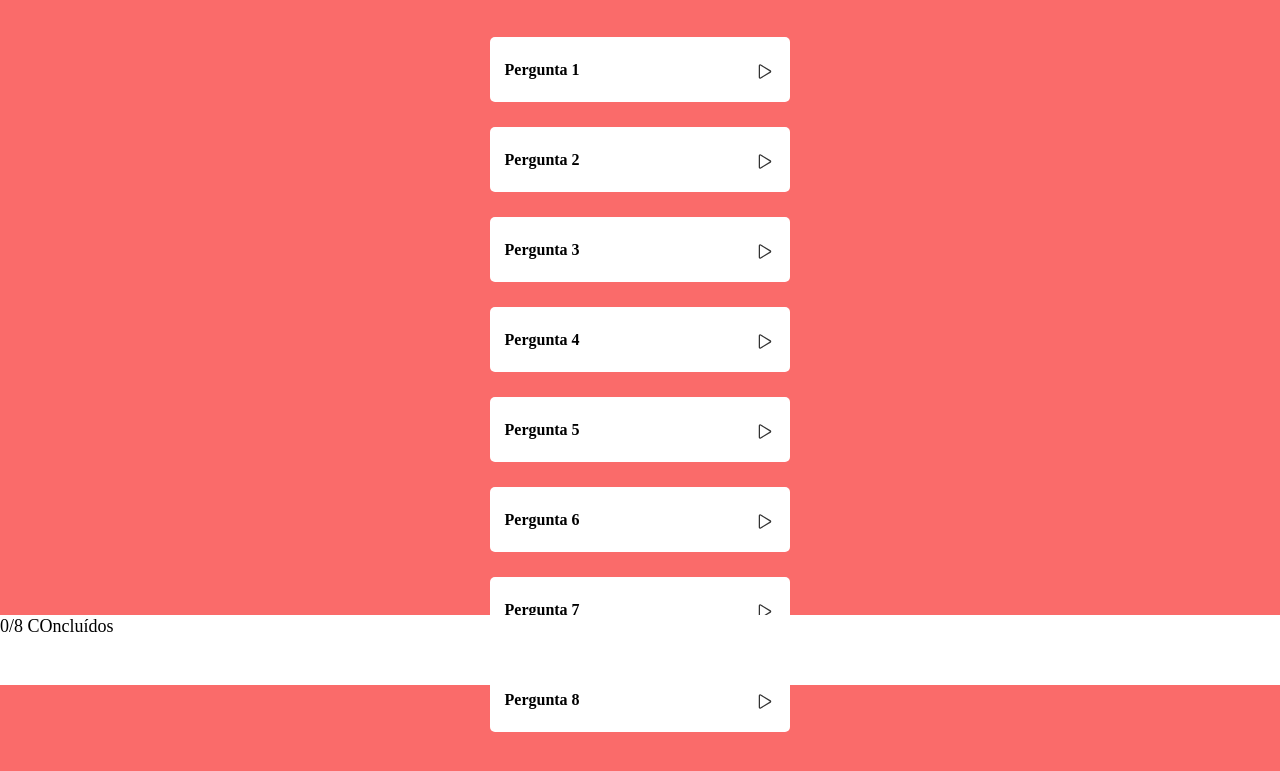
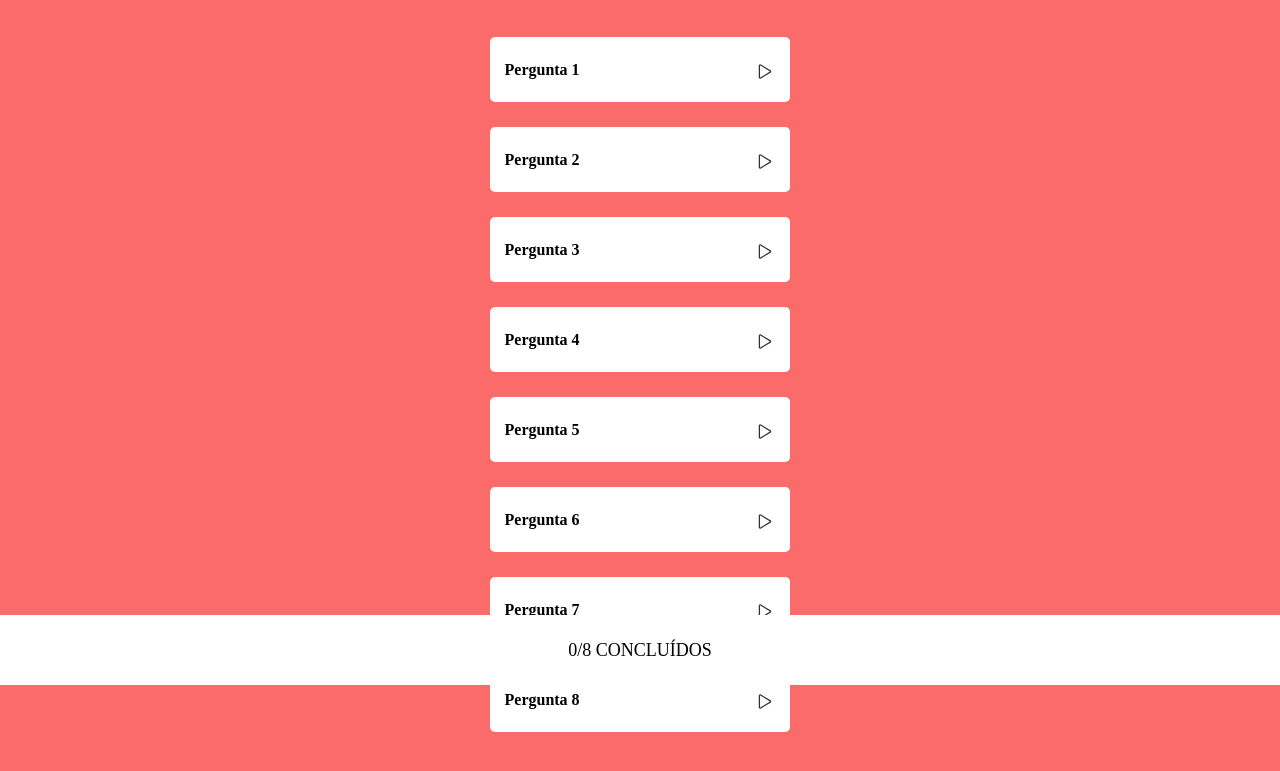
Before and after one commit to gumrqs/projeto8-zaprecall, a React app: page /TelaPerguntas in a window 1280 px wide. Shown: the part 115-886 px from the top of the page. Built offline with nearby package versions, Linux system fonts and the light colour scheme; a web font is replaced by a local one.

Commit message:
função sort implementada

```diff
--- a/src/componentes/Footer/Footer.js
+++ b/src/componentes/Footer/Footer.js
@@ -2,31 +2,44 @@ import React from "react";
 import FooterIonIcon from "./FooterIonIcon";
 import './style.css'
 
-export default function Footer({ estiloFooter, perguntas }){
-    const [arrFooter, setArrFooter]=React.useState([]);
-    const [nomeClasse, setNomeClasse]=React.useState([]);
+export default function Footer({ estiloFooter, numero, perguntas, setEstiloFooter}){
 
-
-    if(estiloFooter[0]==="close-circle"){
-        arrFooter.push(estiloFooter[0]);
-        nomeClasse.push("vermelho");
-
+    const [resultadoFinal, setResultadoFinal]=React.useState(<></>);
+    if(estiloFooter.length===8){
+        const arrVerificar = estiloFooter.filter(verificador);
+        if(arrVerificar.length === 0){
+            setResultadoFinal(
+                <>
+                <div>
+                    <p>parabens</p>
+                </div>
+                </>
+            );
+        }
+        else{
+            setResultadoFinal(
+            <>
+            <div>
+                <p>parabens</p>
+            </div>
+            </>);
+        }
     }
-     if(estiloFooter[0]==="help-circle"){
-        arrFooter.push(estiloFooter[0]);
+    function verificador(obj){
+        if(obj.cor === "vermelho"){
+            return true;
+        }
     }
-     if(estiloFooter[0]==="checkmark-circle"){
-        arrFooter.push(estiloFooter[0]);
-    }
-    console.log(arrFooter);
     return(
 
         <div className="footer">
-
-            <p>
-            {arrFooter.length}/{perguntas.length} COncluídos
-                {arrFooter.map((nomeIcone,index) => <FooterIonIcon key={index} nomeIcone={nomeIcone} nomeClasse={nomeClasse} numero={index}/>)}
-            </p>
+            {resultadoFinal}
+            <div>
+                {estiloFooter.length}/{perguntas.length} CONCLUÍDOS
+                <div className="flex">
+                    {estiloFooter.map((tipoQuestao,index) => <FooterIonIcon key={index} nomeIcone={tipoQuestao.nome} nomeClasse={tipoQuestao.cor} numero={index} />)}
+                </div>
+            </div>
         </div>
     )
 }
--- a/src/componentes/Footer/FooterIonIcon.js
+++ b/src/componentes/Footer/FooterIonIcon.js
@@ -1,9 +1,10 @@
 
 
-export default function FooterIonIcon({ nomeIcone, nomeClasse, numero}){
+export default function FooterIonIcon({ nomeIcone, nomeClasse}){
+    console.log(nomeClasse);
     return(
-        <>
-            <ion-icon className={nomeClasse[numero]} name={nomeIcone} ></ion-icon>
-        </>
+        <div className={nomeClasse}>
+            <ion-icon name={nomeIcone}></ion-icon>
+        </div>
     )
 }
--- a/src/componentes/Footer/style.css
+++ b/src/componentes/Footer/style.css
@@ -14,6 +14,34 @@
     margin-top: 89px;
 
 }
-.vermelho  ion-icon{
+.flex{
+    display: flex;
+    justify-content: center;
+    align-items: center;
+}
+
+.footer{
+    display: flex;
+    flex-direction: column;
+    justify-content: center;
+    align-items: center;
+}
+
+.footer p{
+    text-align: center;
+}
+
+.vermelho{
     color: #FF3030;
+    font-size: 23px;
 }
+
+.verde{
+    color: #2FBE34;
+    font-size: 23px;
+}
+
+.laranja{
+    color: #FF922E;
+    font-size: 23px;
+}
--- a/src/componentes/TelaPerguntas/Pergunta.js
+++ b/src/componentes/TelaPerguntas/Pergunta.js
@@ -3,7 +3,7 @@ import setinha from "./setinha.png"
 
 
 
-export default function Pergunta({pergunta, questao, resposta, setEstiloFooter, numero }){
+export default function Pergunta({ questao, resposta, setEstiloFooter, numero, estiloFooter, index }){
 
     const [estadoDaPergunta, setEstadoDaPergunta]=React.useState("fechada");
     function mostrarQuestao(){
@@ -20,20 +20,22 @@ export default function Pergunta({pergunta, questao, resposta, setEstiloFooter,
     }
     function responderQuestao(resposta){
         if(resposta==="errou"){
-            setEstadoDaPergunta("vermelho")
-            setEstiloFooter(["close-circle", numero])
+            setEstadoDaPergunta("vermelho");
+            estiloFooter.push({nome:"close-circle", cor:"vermelho"});
         }
 
         if(resposta==="quase"){
             setEstadoDaPergunta("laranja");
-            setEstiloFooter(["help-circle", numero])
+            estiloFooter.push({nome:"help-circle", cor:"laranja"});
         }
 
         if(resposta==="acertou"){
-            setEstadoDaPergunta("verde")
-            setEstiloFooter(["checkmark-circle", numero])
+            setEstadoDaPergunta("verde");
+            estiloFooter.push({nome:"checkmark-circle", cor:"verde"});
         }
+        setEstiloFooter([...estiloFooter]);
         }
+        console.log(estiloFooter, "PSDIOJAOSK");
 
     return (
         <>
--- a/src/componentes/TelaPerguntas/TelaPerguntas.js
+++ b/src/componentes/TelaPerguntas/TelaPerguntas.js
@@ -8,8 +8,16 @@ import React from "react";
 
 export default function TelaPerguntas(){
 
-    const[estiloFooter, setEstiloFooter]= React.useState("")
-    let perguntas = escolhendoPerguntas.map((pergunta,index) => <Pergunta key={index} numero={index+1} setEstiloFooter={setEstiloFooter} pergunta={pergunta.pergunta}  questao={pergunta.questao} resposta={pergunta.resposta} />);
+    const[estiloFooter, setEstiloFooter]= React.useState([])
+    function comparador() {
+        return Math.random() - 0.5;
+    }
+    escolhendoPerguntas.sort(comparador);
+    let perguntas = escolhendoPerguntas.map((pergunta,index) => <Pergunta key={index} index={index} numero={index+1} estiloFooter={estiloFooter} setEstiloFooter={setEstiloFooter} pergunta={pergunta.pergunta}  questao={pergunta.questao} resposta={pergunta.resposta} />);
+
+
+
+
 
     return(
     <>
@@ -19,9 +27,9 @@ export default function TelaPerguntas(){
                 <img src={logoPequeno}/>
                 <p>ZapRecall</p>
             </div>
-                {perguntas}
-                <Footer estiloFooter={estiloFooter} perguntas={perguntas}/>
-            </div>
+            {perguntas}
+            <Footer estiloFooter={estiloFooter} setEstiloFooter={setEstiloFooter} perguntas={perguntas} />
+        </div>
 
     </>);
 }
--- a/src/componentes/TelaPerguntas/style.css
+++ b/src/componentes/TelaPerguntas/style.css
@@ -1,6 +1,7 @@
 .conteiner{
     padding-left: 37px;
     padding-right: 38px;
+    padding-bottom: 95px;
     display: flex;
     flex-direction: column;
     justify-content: center;
```
